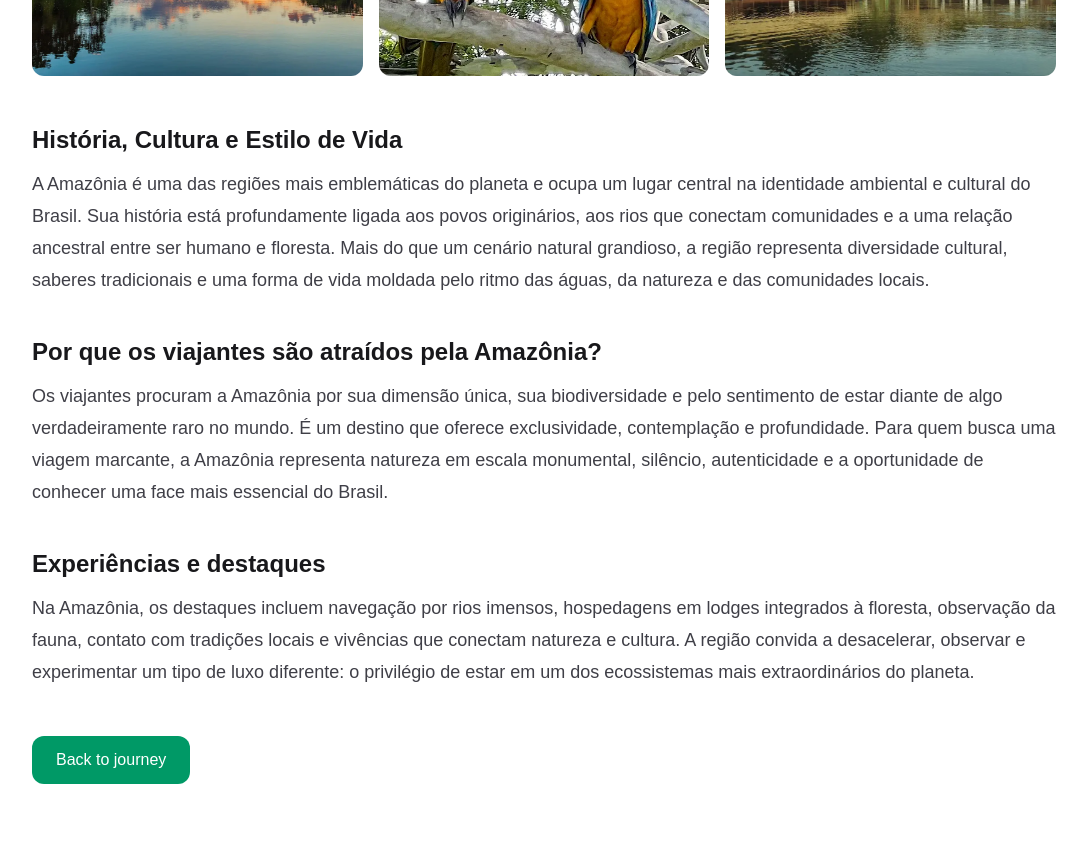
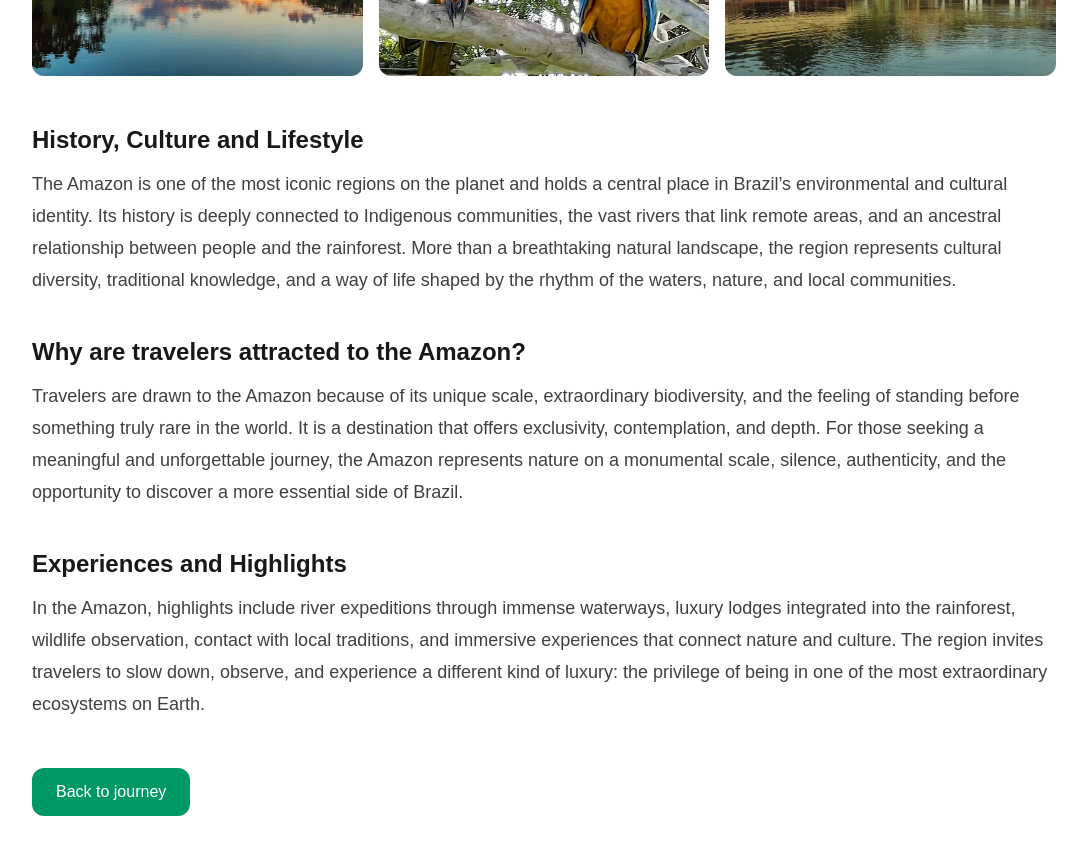
Before and after one commit to renatovvjr/brazil-premium-travel, a React (Vite) app: page /destino/amazon in a window 1280 px wide. Shown: the part 540-1394 px from the top of the page, without its empty margins (96-1183 px from the left). Built offline with nearby package versions, Linux system fonts and the light colour scheme; no server answers.

Commit message:
add destination pages content and premium travel storytelling

```diff
--- a/src/DestinationPage.jsx
+++ b/src/DestinationPage.jsx
@@ -13,16 +13,16 @@ const data = {
     ],
     sections: [
       {
-        title: 'História, Cultura e Estilo de Vida',
-        text: `São Paulo é o motor econômico e cultural do Brasil. Formada por grandes ondas de imigração italiana, japonesa, árabe e de muitos outros povos, a cidade se tornou um dos centros urbanos mais diversos do mundo. Essa mistura influenciou sua arquitetura, sua gastronomia e seu estilo de vida vibrante. Hoje, São Paulo combina tradição e modernidade, reunindo museus, centros culturais, arte, negócios e uma atmosfera cosmopolita que traduz a complexidade e a riqueza do Brasil.`,
+        title: 'History, Culture and Lifestyle',
+        text: `São Paulo is the economic and cultural powerhouse of Brazil. Shaped by large waves of Italian, Japanese, Arab, and many other immigrant communities, the city became one of the most diverse urban centers in the world. This multicultural influence can be seen in its architecture, gastronomy, and vibrant lifestyle. Today, São Paulo blends tradition and modernity, bringing together museums, cultural institutions, art, business, and a cosmopolitan atmosphere that reflects the complexity and richness of Brazil.`,
       },
       {
-        title: 'Por que os viajantes são atraídos por São Paulo?',
-        text: `Os viajantes procuram São Paulo por sua sofisticação e autenticidade. Não é uma cidade de turismo óbvio, mas um destino para quem aprecia gastronomia de alto nível, cultura urbana, bairros elegantes e experiências reais. De rooftops com vista para a cidade a restaurantes renomados e centros de arte contemporânea, São Paulo atrai quem valoriza profundidade, diversidade e uma introdução refinada ao Brasil.`,
+        title: 'Why are travelers attracted to São Paulo?',
+        text: `Travelers are drawn to São Paulo for its sophistication and authenticity. It is not a destination focused on traditional tourism, but rather a city for those who appreciate world-class gastronomy, urban culture, elegant neighborhoods, and genuine experiences. From rooftop bars overlooking the skyline to renowned restaurants and contemporary art centers, São Paulo attracts visitors who value depth, diversity, and a refined introduction to Brazil.`,
       },
       {
-        title: 'Experiências e destaques',
-        text: `Em São Paulo, é possível explorar o Parque Ibirapuera, visitar museus icônicos como o MASP, descobrir cafés e boutiques, experimentar restaurantes de padrão internacional e viver uma vida noturna vibrante. A cidade também funciona como um ponto de partida ideal para uma grande viagem pelo Brasil, oferecendo estrutura, conforto e uma primeira impressão dinâmica do país.`,
+        title: 'Experiences and Highlights',
+        text: `In São Paulo, visitors can explore Ibirapuera Park, visit iconic museums such as MASP, discover stylish cafés and boutiques, enjoy internationally recognized restaurants, and experience a vibrant nightlife scene. The city also serves as the perfect starting point for a grand journey across Brazil, offering excellent infrastructure, comfort, and a dynamic first impression of the country.`,
       },
     ],
   },
@@ -39,16 +39,16 @@ const data = {
     ],
     sections: [
       {
-        title: 'História, Cultura e Estilo de Vida',
-        text: `A Amazônia é uma das regiões mais emblemáticas do planeta e ocupa um lugar central na identidade ambiental e cultural do Brasil. Sua história está profundamente ligada aos povos originários, aos rios que conectam comunidades e a uma relação ancestral entre ser humano e floresta. Mais do que um cenário natural grandioso, a região representa diversidade cultural, saberes tradicionais e uma forma de vida moldada pelo ritmo das águas, da natureza e das comunidades locais.`,
+        title: 'History, Culture and Lifestyle',
+        text: `The Amazon is one of the most iconic regions on the planet and holds a central place in Brazil’s environmental and cultural identity. Its history is deeply connected to Indigenous communities, the vast rivers that link remote areas, and an ancestral relationship between people and the rainforest. More than a breathtaking natural landscape, the region represents cultural diversity, traditional knowledge, and a way of life shaped by the rhythm of the waters, nature, and local communities.`,
       },
       {
-        title: 'Por que os viajantes são atraídos pela Amazônia?',
-        text: `Os viajantes procuram a Amazônia por sua dimensão única, sua biodiversidade e pelo sentimento de estar diante de algo verdadeiramente raro no mundo. É um destino que oferece exclusividade, contemplação e profundidade. Para quem busca uma viagem marcante, a Amazônia representa natureza em escala monumental, silêncio, autenticidade e a oportunidade de conhecer uma face mais essencial do Brasil.`,
+        title: 'Why are travelers attracted to the Amazon?',
+        text: `Travelers are drawn to the Amazon because of its unique scale, extraordinary biodiversity, and the feeling of standing before something truly rare in the world. It is a destination that offers exclusivity, contemplation, and depth. For those seeking a meaningful and unforgettable journey, the Amazon represents nature on a monumental scale, silence, authenticity, and the opportunity to discover a more essential side of Brazil.`,
       },
       {
-        title: 'Experiências e destaques',
-        text: `Na Amazônia, os destaques incluem navegação por rios imensos, hospedagens em lodges integrados à floresta, observação da fauna, contato com tradições locais e vivências que conectam natureza e cultura. A região convida a desacelerar, observar e experimentar um tipo de luxo diferente: o privilégio de estar em um dos ecossistemas mais extraordinários do planeta.`,
+        title: 'Experiences and Highlights',
+        text: `In the Amazon, highlights include river expeditions through immense waterways, luxury lodges integrated into the rainforest, wildlife observation, contact with local traditions, and immersive experiences that connect nature and culture. The region invites travelers to slow down, observe, and experience a different kind of luxury: the privilege of being in one of the most extraordinary ecosystems on Earth.`,
       },
     ],
   },
@@ -65,16 +65,16 @@ const data = {
     ],
     sections: [
       {
-        title: 'História, Cultura e Estilo de Vida',
-        text: `O Pantanal é uma das regiões naturais mais impressionantes do Brasil e uma das maiores áreas alagáveis do mundo. Sua história está ligada à vida no campo, à cultura pantaneira e a uma convivência muito próxima com a natureza. A paisagem, marcada por ciclos de cheia e seca, moldou não apenas a biodiversidade local, mas também o modo de vida das fazendas, das comunidades e das tradições da região.`,
+        title: 'History, Culture and Lifestyle',
+        text: `The Pantanal is one of Brazil’s most extraordinary natural regions and one of the largest wetlands in the world. Its history is deeply connected to rural life, Pantaneiro culture, and a close relationship with nature. The landscape, shaped by seasonal floods and dry periods, has influenced not only the local biodiversity but also the lifestyle of farms, communities, and regional traditions.`,
       },
       {
-        title: 'Por que os viajantes são atraídos pelo Pantanal?',
-        text: `Os viajantes escolhem o Pantanal porque ele oferece uma experiência de vida selvagem rara e altamente desejada. Para muitos, é o melhor lugar da América do Sul para observar animais em liberdade, incluindo a onça-pintada. A combinação de natureza dramática, autenticidade rural e sensação de exclusividade faz do Pantanal um destino fascinante para quem busca algo muito além do turismo convencional.`,
+        title: 'Why are travelers attracted to the Pantanal?',
+        text: `Travelers choose the Pantanal because it offers a rare and highly sought-after wildlife experience. For many, it is the best place in South America to observe animals in the wild, including the jaguar. The combination of dramatic landscapes, authentic rural culture, and a strong sense of exclusivity makes the Pantanal a fascinating destination for those seeking something far beyond conventional tourism.`,
       },
       {
-        title: 'Experiências e destaques',
-        text: `Entre as experiências mais marcantes estão os safáris fotográficos, passeios de barco, cavalgadas, observação de aves e momentos de contemplação em fazendas e lodges integrados à paisagem. O Pantanal oferece uma conexão intensa com a natureza, aliada ao conforto e à hospitalidade de uma região que tem forte identidade e grande valor ecológico.`,
+        title: 'Experiences and Highlights',
+        text: `Among the most remarkable experiences are wildlife safaris, boat tours, horseback riding, birdwatching, and moments of contemplation in farms and lodges integrated into the natural landscape. The Pantanal provides an intense connection with nature, combined with the comfort and hospitality of a region known for its strong identity and ecological importance.`,
       },
     ],
   },
@@ -91,16 +91,16 @@ const data = {
     ],
     sections: [
       {
-        title: 'História, Cultura e Estilo de Vida',
-        text: `Bonito se consolidou como um dos maiores exemplos de ecoturismo organizado do Brasil. A região construiu sua reputação valorizando a conservação ambiental, o controle de visitação e a proteção de seus rios, cavernas e nascentes. O estilo de vida local está profundamente associado à natureza, ao turismo sustentável e a um sentimento de orgulho por preservar um patrimônio natural raro e delicado.`,
+        title: 'History, Culture and Lifestyle',
+        text: `Bonito has become one of Brazil’s greatest examples of organized ecotourism. The region built its reputation through environmental conservation, controlled tourism, and the protection of its rivers, caves, and natural springs. The local lifestyle is deeply connected to nature, sustainable tourism, and a strong sense of pride in preserving a rare and delicate natural heritage.`,
       },
       {
-        title: 'Por que os viajantes são atraídos por Bonito?',
-        text: `Os viajantes procuram Bonito por suas águas cristalinas, sua paisagem preservada e pela sensação de estar em um paraíso natural cuidadosamente protegido. É um destino que combina beleza visual, leveza, segurança e exclusividade. Para muitos, Bonito representa uma experiência quase surreal, com rios transparentes, peixes coloridos e cenários que parecem intocados.`,
+        title: 'Why are travelers attracted to Bonito?',
+        text: `Travelers are drawn to Bonito because of its crystal-clear waters, preserved landscapes, and the feeling of being in a carefully protected natural paradise. It is a destination that combines visual beauty, tranquility, safety, and exclusivity. For many visitors, Bonito feels almost surreal, with transparent rivers, colorful fish, and scenery that appears untouched.`,
       },
       {
-        title: 'Experiências e destaques',
-        text: `Bonito oferece atividades como flutuação em rios transparentes, visitas a cavernas, cachoeiras, trilhas leves e experiências em meio a uma natureza extremamente bem preservada. É um destino ideal para quem quer relaxar, se impressionar com a paisagem e viver experiências suaves, elegantes e memoráveis em ambiente natural.`,
+        title: 'Experiences and Highlights',
+        text: `Bonito offers experiences such as floating in transparent rivers, visiting caves, exploring waterfalls, enjoying light hiking trails, and immersing yourself in exceptionally well-preserved nature. It is the perfect destination for those seeking relaxation, breathtaking scenery, and elegant, memorable experiences surrounded by natural beauty.`,
       },
     ],
   },
@@ -117,16 +117,16 @@ const data = {
     ],
     sections: [
       {
-        title: 'História, Cultura e Estilo de Vida',
-        text: `Salvador ocupa um lugar central na história do Brasil. Foi a primeira capital do país e um dos maiores centros de formação da identidade cultural brasileira, especialmente pela forte influência africana. Sua arquitetura colonial, sua religiosidade, sua música, sua culinária e sua energia urbana fazem dela um destino único. O estilo de vida em Salvador mistura tradição, espiritualidade, arte, ritmo e litoral.`,
+        title: 'History, Culture and Lifestyle',
+        text: `Salvador holds a central place in Brazil’s history. It was the country’s first capital and one of the most important centers in the formation of Brazilian cultural identity, especially due to its strong African influence. Its colonial architecture, spirituality, music, cuisine, and vibrant urban energy make it a truly unique destination. The lifestyle in Salvador blends tradition, spirituality, art, rhythm, and coastal living.`,
       },
       {
-        title: 'Por que os viajantes são atraídos por Salvador?',
-        text: `Os viajantes se encantam por Salvador porque a cidade oferece uma experiência cultural intensa e inesquecível. É um destino que não se resume a paisagens: ele envolve história, música, sabores, herança afro-brasileira e uma atmosfera vibrante. Quem visita Salvador costuma buscar autenticidade, identidade e uma vivência emocionalmente rica do Brasil.`,
+        title: 'Why are travelers attracted to Salvador?',
+        text: `Travelers are captivated by Salvador because the city offers an intense and unforgettable cultural experience. It is a destination that goes far beyond beautiful landscapes, embracing history, music, flavors, Afro-Brazilian heritage, and a vibrant atmosphere. Visitors who come to Salvador are usually seeking authenticity, identity, and an emotionally rich experience of Brazil.`,
       },
       {
-        title: 'Experiências e destaques',
-        text: `Em Salvador, os destaques incluem o centro histórico, igrejas e construções coloniais, experiências gastronômicas com sabores baianos, música ao vivo, cultura popular e momentos de lazer no litoral. A cidade oferece uma combinação rara entre profundidade histórica, beleza arquitetônica e energia cultural, tornando-se uma etapa essencial em uma viagem sofisticada pelo Brasil.`,
+        title: 'Experiences and Highlights',
+        text: `In Salvador, highlights include the historic center, colonial churches and architecture, gastronomic experiences featuring Bahian flavors, live music, local traditions, and relaxing moments along the coastline. The city offers a rare combination of historical depth, architectural beauty, and cultural energy, making it an essential stop on a sophisticated journey through Brazil.`,
       },
     ],
   },
@@ -175,16 +175,16 @@ const data = {
     ],
     sections: [
       {
-        title: 'História, Cultura e Estilo de Vida',
-        text: `O Rio de Janeiro é um dos símbolos mais reconhecidos do Brasil no mundo. Sua história passa pelo período imperial, pela vida política e cultural do país e por uma identidade construída entre montanhas, mar e vida urbana. O estilo de vida carioca é marcado por luz, paisagem, sociabilidade e um senso de beleza muito próprio. O Rio representa uma mistura rara de natureza monumental, cultura popular e sofisticação.`,
+        title: 'History, Culture and Lifestyle',
+        text: `Rio de Janeiro is one of the most internationally recognized symbols of Brazil. Its history is connected to the imperial era, the country’s political and cultural development, and an identity shaped by mountains, the ocean, and vibrant urban life. The Carioca lifestyle is defined by light, natural beauty, sociability, and a unique sense of style. Rio represents a rare combination of monumental landscapes, popular culture, and sophistication.`,
       },
       {
-        title: 'Por que os viajantes são atraídos pelo Rio de Janeiro?',
-        text: `Os viajantes escolhem o Rio porque a cidade oferece uma combinação quase única no mundo: paisagens icônicas, energia urbana, glamour, praias e pontos turísticos mundialmente famosos. É um destino que desperta desejo imediato, tanto pela sua imagem internacional quanto pela sensação de viver um cenário extraordinário. O Rio tem apelo emocional, visual e cultural ao mesmo tempo.`,
+        title: 'Why are travelers attracted to Rio de Janeiro?',
+        text: `Travelers choose Rio because the city offers a combination that is almost unique in the world: iconic scenery, urban energy, glamour, beaches, and world-famous landmarks. It is a destination that immediately inspires desire, both because of its international image and the feeling of experiencing an extraordinary setting. Rio combines emotional, visual, and cultural appeal all at once.`,
       },
       {
-        title: 'Experiências e destaques',
-        text: `Entre os destaques estão o Cristo Redentor, o Pão de Açúcar, vistas panorâmicas, experiências gastronômicas, bairros elegantes, vida noturna e passeios que combinam natureza e cidade. O Rio de Janeiro oferece impacto visual, estilo e momentos memoráveis, sendo uma das etapas mais marcantes de qualquer viagem premium ao Brasil.`,
+        title: 'Experiences and Highlights',
+        text: `Among the highlights are Christ the Redeemer, Sugarloaf Mountain, panoramic viewpoints, fine dining experiences, elegant neighborhoods, vibrant nightlife, and excursions that blend nature and city life. Rio de Janeiro offers visual impact, style, and unforgettable moments, making it one of the most remarkable stages of any premium journey through Brazil.`,
       },
     ],
   },
@@ -201,16 +201,16 @@ const data = {
     ],
     sections: [
       {
-        title: 'História, Cultura e Estilo de Vida',
-        text: `Ilha Grande faz parte do imaginário do litoral brasileiro mais preservado. Com natureza abundante, mar transparente e uma atmosfera mais desacelerada, a ilha construiu sua identidade em torno da simplicidade sofisticada, da beleza natural e da sensação de refúgio. Seu estilo de vida é profundamente ligado ao mar, ao ritmo tranquilo e à valorização do ambiente natural.`,
+        title: 'History, Culture and Lifestyle',
+        text: `Ilha Grande is part of the image of Brazil’s most preserved tropical coastline. Surrounded by abundant nature, crystal-clear waters, and a slower pace of life, the island has built its identity around understated sophistication, natural beauty, and a true sense of escape. The local lifestyle is deeply connected to the ocean, tranquility, and the appreciation of the natural environment.`,
       },
       {
-        title: 'Por que os viajantes são atraídos por Ilha Grande?',
-        text: `Os viajantes procuram Ilha Grande em busca de exclusividade, paisagens tropicais e uma sensação de desconexão do ritmo urbano. É um destino que transmite leveza, privacidade e beleza natural. Para quem deseja um escape de luxo com água cristalina, vegetação exuberante e clima relaxado, Ilha Grande é uma escolha muito desejada.`,
+        title: 'Why are travelers attracted to Ilha Grande?',
+        text: `Travelers are drawn to Ilha Grande in search of exclusivity, tropical landscapes, and a feeling of disconnecting from urban life. It is a destination that conveys lightness, privacy, and natural beauty. For those seeking a luxurious escape with transparent waters, lush vegetation, and a relaxed atmosphere, Ilha Grande is an exceptionally desirable choice.`,
       },
       {
-        title: 'Experiências e destaques',
-        text: `Os destaques incluem passeios de barco, praias paradisíacas, enseadas de água transparente, momentos de contemplação e experiências que combinam natureza e conforto. Ilha Grande oferece um luxo mais silencioso e sensorial, ideal para quem quer viver o litoral brasileiro com elegância e tranquilidade.`,
+        title: 'Experiences and Highlights',
+        text: `Highlights include private boat tours, paradise beaches, crystal-clear bays, moments of contemplation, and experiences that combine nature with comfort. Ilha Grande offers a quieter and more sensory form of luxury, ideal for travelers who wish to experience the Brazilian coastline with elegance and tranquility.`,
       },
     ],
   },
@@ -227,16 +227,16 @@ const data = {
     ],
     sections: [
       {
-        title: 'História, Cultura e Estilo de Vida',
-        text: `As Cataratas do Iguaçu ocupam um lugar especial no patrimônio natural do Brasil e da América do Sul. Reconhecidas mundialmente, elas fazem parte de uma região de enorme valor ecológico e simbólico. Mais do que um ponto turístico, representam a força da natureza em escala monumental e o orgulho de um dos maiores tesouros naturais do país.`,
+        title: 'History, Culture and Lifestyle',
+        text: `Iguazu Falls holds a special place in the natural heritage of Brazil and South America. Internationally recognized, the falls are part of a region of enormous ecological and symbolic importance. More than simply a tourist attraction, they represent the overwhelming power of nature on a monumental scale and the pride of one of Brazil’s greatest natural treasures.`,
       },
       {
-        title: 'Por que os viajantes são atraídos por Foz do Iguaçu?',
-        text: `Os viajantes visitam Foz do Iguaçu porque querem vivenciar um dos espetáculos naturais mais impressionantes do mundo. A grandiosidade das quedas, a energia do lugar e o impacto visual tornam a visita inesquecível. É um destino que combina emoção, contemplação e a sensação de estar diante de algo verdadeiramente extraordinário.`,
+        title: 'Why are travelers attracted to Foz do Iguaçu?',
+        text: `Travelers visit Foz do Iguaçu to experience one of the most breathtaking natural spectacles in the world. The scale of the waterfalls, the energy of the environment, and the visual impact make the experience unforgettable. It is a destination that combines emotion, contemplation, and the feeling of standing before something truly extraordinary.`,
       },
       {
-        title: 'Experiências e destaques',
-        text: `Entre os destaques estão os mirantes das cataratas, passeios panorâmicos, trilhas e experiências em meio à natureza exuberante da região. Foz do Iguaçu funciona como um grande final para a viagem: um encerramento poderoso, visualmente inesquecível e à altura de uma jornada premium pelo Brasil.`,
+        title: 'Experiences and Highlights',
+        text: `Highlights include panoramic viewpoints overlooking the waterfalls, scenic tours, nature trails, and immersive experiences surrounded by the region’s lush landscapes. Foz do Iguaçu serves as a grand finale to the journey — a powerful, visually unforgettable ending worthy of a premium experience through Brazil.`,
       },
     ],
   },
```
Lines whose indentation alone changed are shown as unchanged.
